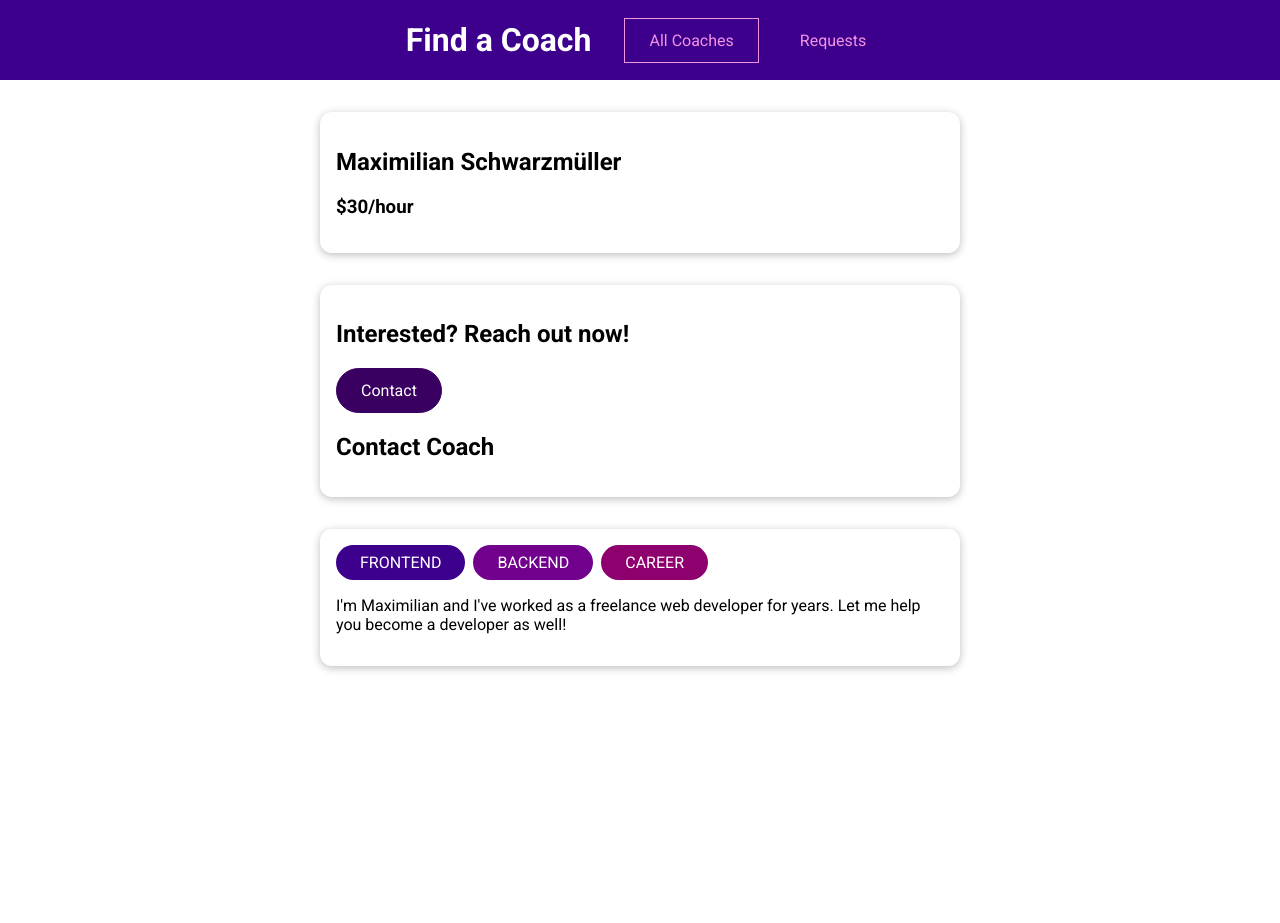
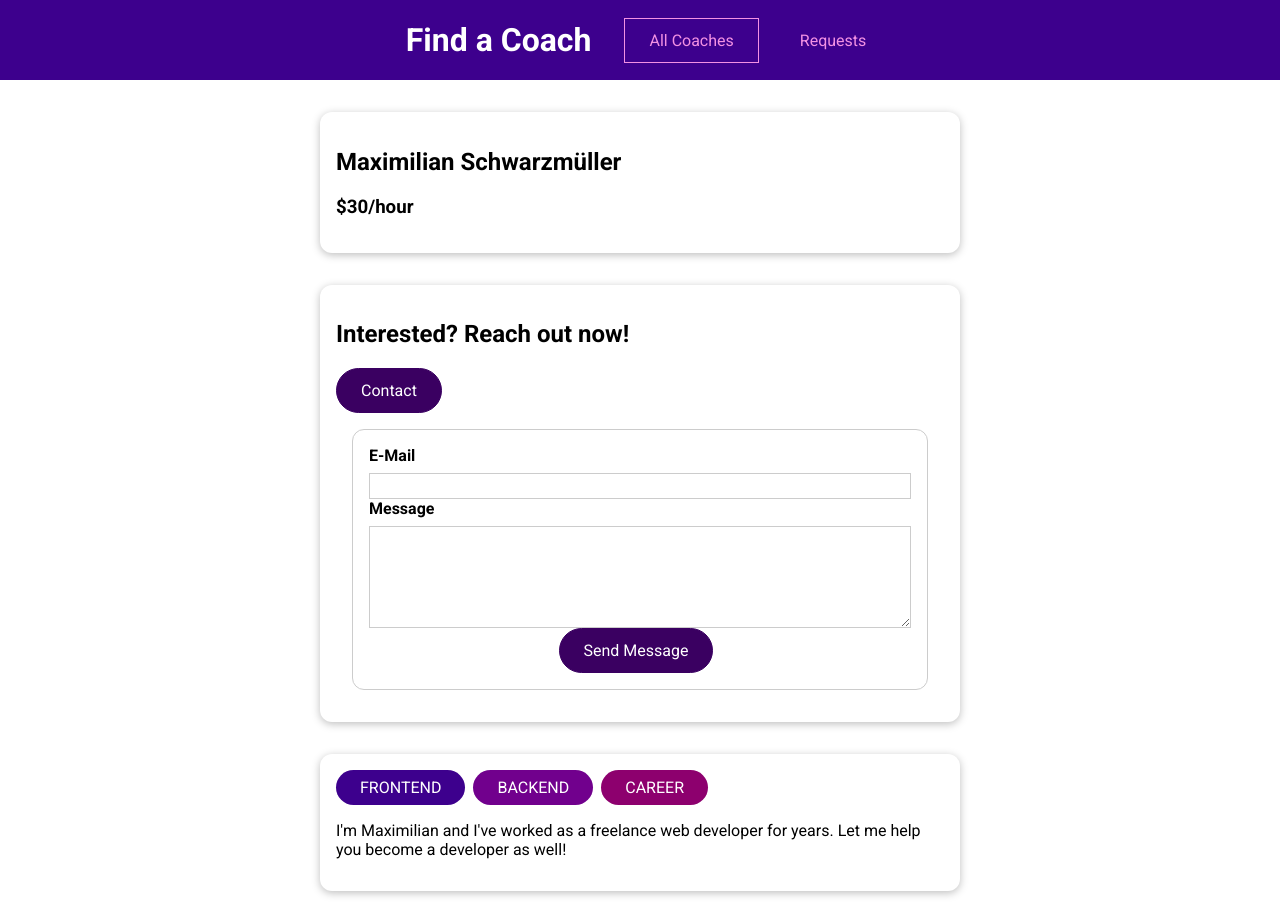
Before and after one commit to urke90/find-a-coach, a Vue app: page /coaches/c1/contact in a window 1280 px wide. Before the commit the page ends 800 px from the top, so only its background shows below. Built offline with nearby package versions, Linux system fonts and the light colour scheme.

Commit message:
created contact coach component

```diff
--- a/src/pages/requests/ContactCoach.vue
+++ b/src/pages/requests/ContactCoach.vue
@@ -1,5 +1,73 @@
 <template>
-    <div>
-        <h2>Contact Coach</h2>
-    </div>
+    <form @submit.prevent="submitForm">
+        <div>
+            <label for="email">E-Mail</label>
+            <input type="email" id="email" />
+        </div>
+        <div>
+            <label for="message">Message</label>
+            <textarea id="message" rows="5"></textarea>
+        </div>
+        <div class="actions">
+            <base-button>Send Message</base-button>
+        </div>
+    </form>
 </template>
+
+<script>
+export default {
+    data() {
+        return {
+            email: '',
+            message: ''
+        };
+    },
+    methods: {
+        submitForm() {}
+    }
+};
+</script>
+
+<style scoped>
+form {
+    margin: 1rem;
+    border: 1px solid #ccc;
+    border-radius: 12px;
+    padding: 1rem;
+}
+
+.form-control {
+    margin: 0.5rem 0;
+}
+
+label {
+    font-weight: bold;
+    margin-bottom: 0.5rem;
+    display: block;
+}
+
+input,
+textarea {
+    display: block;
+    width: 100%;
+    font: inherit;
+    border: 1px solid #ccc;
+    padding: 0.15rem;
+}
+
+input:focus,
+textarea:focus {
+    border-color: #3d008d;
+    background-color: #faf6ff;
+    outline: none;
+}
+
+.errors {
+    font-weight: bold;
+    color: red;
+}
+
+.actions {
+    text-align: center;
+}
+</style>
```
